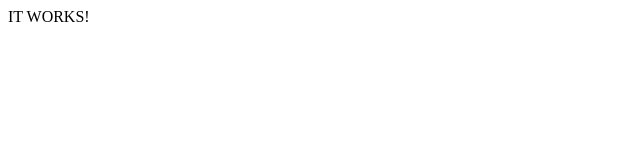
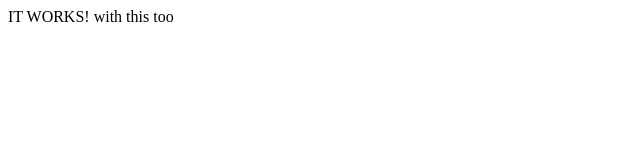
Before and after one commit to cvipera/N2I, a website: page index.html in a window 1280 px wide. Shown: the whole page, without its empty margins (0-640 px from the left). Drawn offline with Linux system fonts and the light colour scheme.

Commit message:
commit from the other world

```diff
--- a/index.html
+++ b/index.html
@@ -5,6 +5,6 @@
     <title>Title</title>
 </head>
 <body>
-    IT WORKS!
+    IT WORKS! with this too
 </body>
 </html>
```
